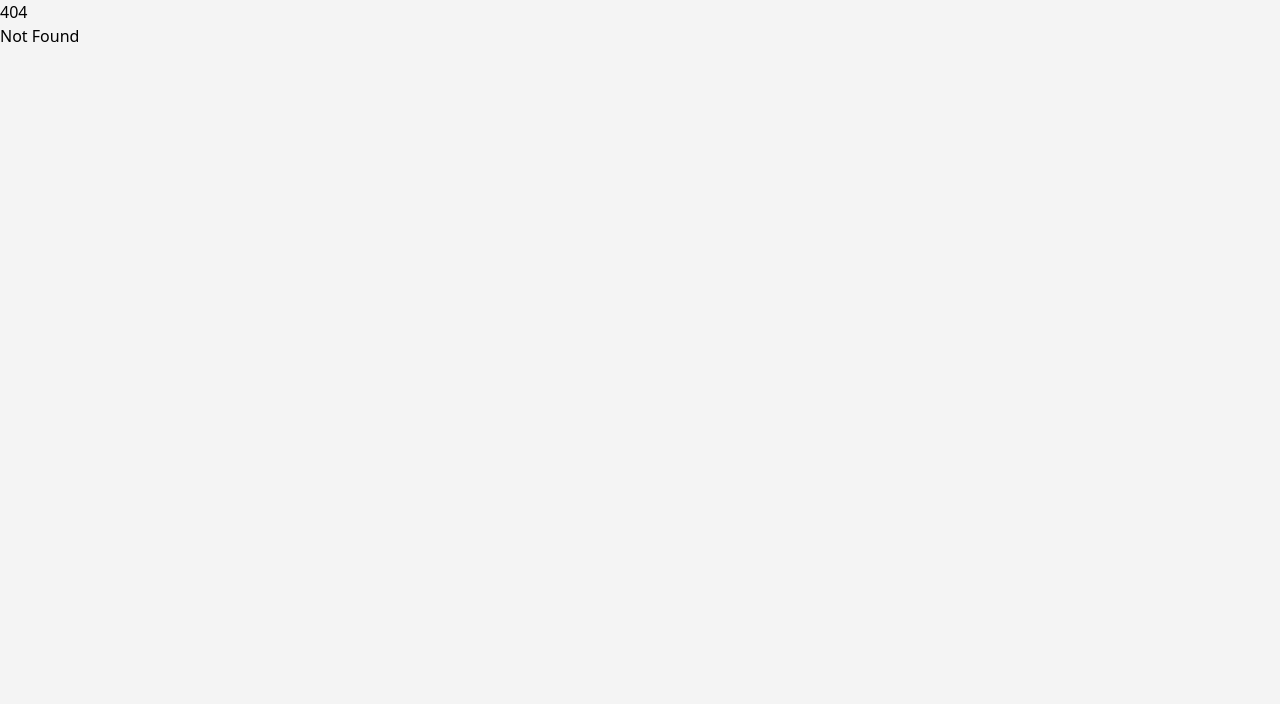
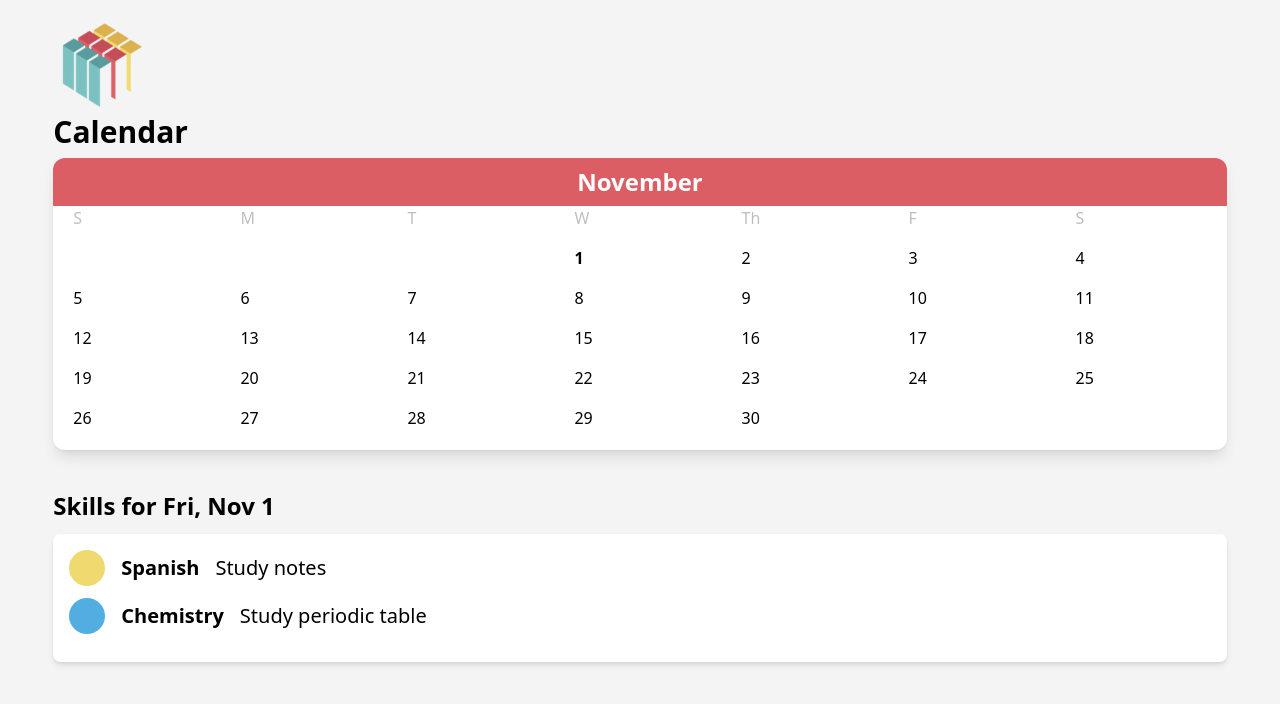
Before and after one commit to memly-ai/memly, a SvelteKit app: page /calendarpage in a window 1280 px wide. Before the commit this address had no page. Shown: the top 704 px of the page. Built offline with nearby package versions, Linux system fonts and the light colour scheme; a web font is replaced by a local one.

Commit message:
Add missing calendar pages from prev commit

```diff
--- /dev/null
+++ b/src/lib/components/Calendar.svelte
@@ -0,0 +1,46 @@
+<script lang="ts">
+	export let currentDate: Date;
+	export let data;
+
+	const monthNames = [
+		'January',
+		'February',
+		'March',
+		'April',
+		'May',
+		'June',
+		'July',
+		'August',
+		'September',
+		'October',
+		'November',
+		'December'
+	];
+</script>
+
+<div class="mb-10 rounded-xl bg-white shadow-lg">
+	<div class="rounded-t-xl bg-[#DC5E65]">
+		<h1 class="font-inter p-2 text-center text-2xl font-bold text-white">
+			{monthNames[currentDate.getMonth() - 1]}
+		</h1>
+	</div>
+	<div class="grid grid-cols-7 gap-4 pb-5 pl-5">
+		<p class="opacity-25">S</p>
+		<p class="opacity-25">M</p>
+		<p class="opacity-25">T</p>
+		<p class="opacity-25">W</p>
+		<p class="opacity-25">Th</p>
+		<p class="opacity-25">F</p>
+		<p class="opacity-25">S</p>
+		<div></div>
+		<div></div>
+		<div></div>
+		{#each { length: 30 } as _, i}
+			{#if i + 1 === currentDate.getDate()}
+				<div class="font-bold">{i + 1}</div>
+			{:else}
+				<div>{i + 1}</div>
+			{/if}
+		{/each}
+	</div>
+</div>
--- /dev/null
+++ b/src/routes/calendarpage/+page.svelte
@@ -0,0 +1,60 @@
+<script lang="ts">
+	import Calendar from '$lib/components/Calendar.svelte';
+
+	const dayNames = ['Sunday', 'Monday', 'Tuesday', 'Wednesday', 'Thursday', 'Friday', 'Saturday'];
+	const monthNames = [
+		'January',
+		'February',
+		'March',
+		'April',
+		'May',
+		'June',
+		'July',
+		'August',
+		'September',
+		'October',
+		'November',
+		'December'
+	];
+	let selectedDate = new Date(2023, 11, 1);
+	let calendarData = {
+		'11': [
+			{
+				'1': [
+					{
+						color: 'bg-goldish',
+						Topic: 'Spanish',
+						Subtopic: 'Study notes'
+					},
+					{
+						color: 'bg-blueish',
+						Topic: 'Chemistry',
+						Subtopic: 'Study periodic table'
+					}
+				]
+			}
+		]
+	};
+</script>
+
+<div class="m-auto mt-5 h-full w-11/12">
+	<img src="./logo 2.svg" alt="memly logo" width="100" />
+	<h1 class="font-inter text-3xl font-bold mb-2">Calendar</h1>
+	<Calendar currentDate={selectedDate} data={calendarData} />
+	<h2 class="font-inter text-2xl font-bold mb-3">
+		Skills for {dayNames[selectedDate.getDay()].substring(0, 3) +
+			', ' +
+			monthNames[selectedDate.getMonth() - 1].substring(0, 3) +
+			' ' +
+			selectedDate.getDate()}
+	</h2>
+	<div class="p-4 shadow-md rounded-lg bg-white">
+		{#each calendarData['11'][0]['1'] as topic}
+			<div class="font-inter text-xl flex flex-row gap-4 items-center mb-3">
+				<div class={`h-9 w-9 rounded-full ${topic.color}`}></div>
+				<span class="font-bold">{topic.Topic}</span>
+				{topic.Subtopic}
+			</div>
+		{/each}
+	</div>
+</div>
```
Also changed, not shown: static/logo 2.svg (added).
